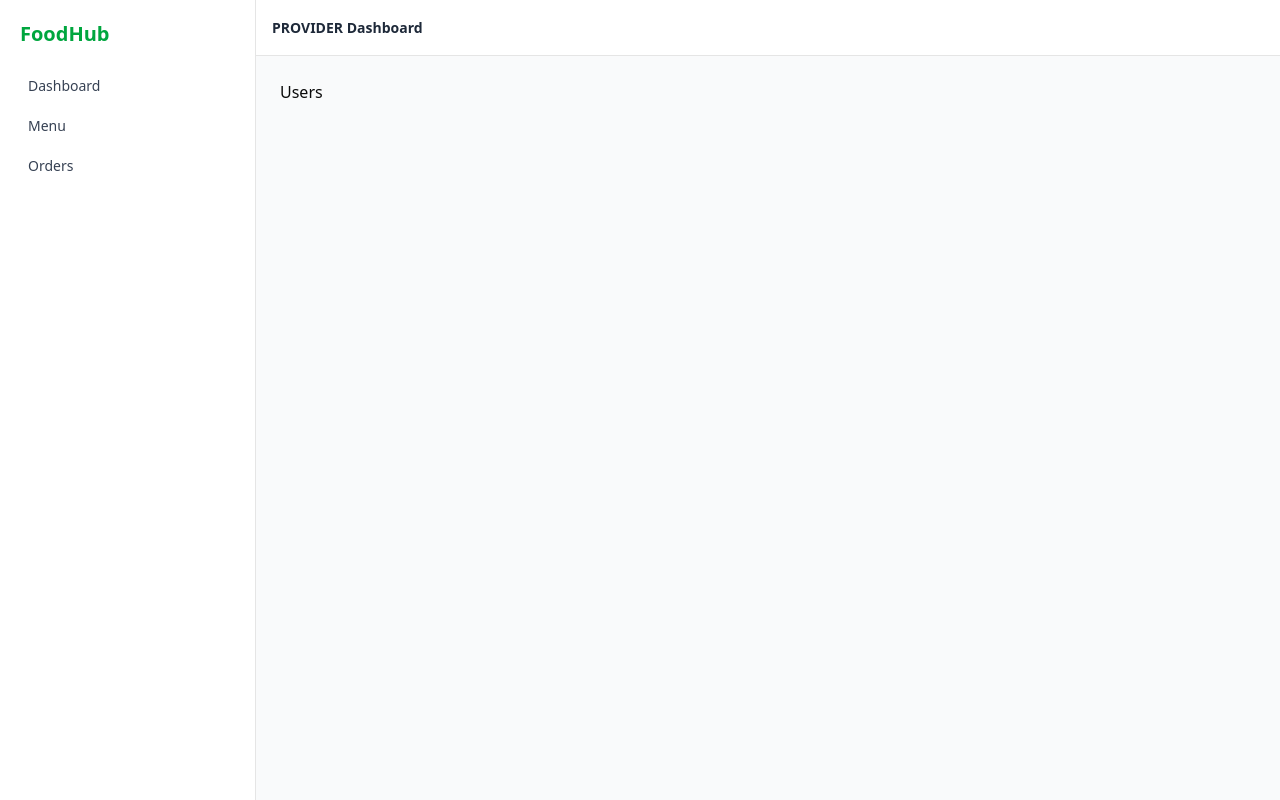
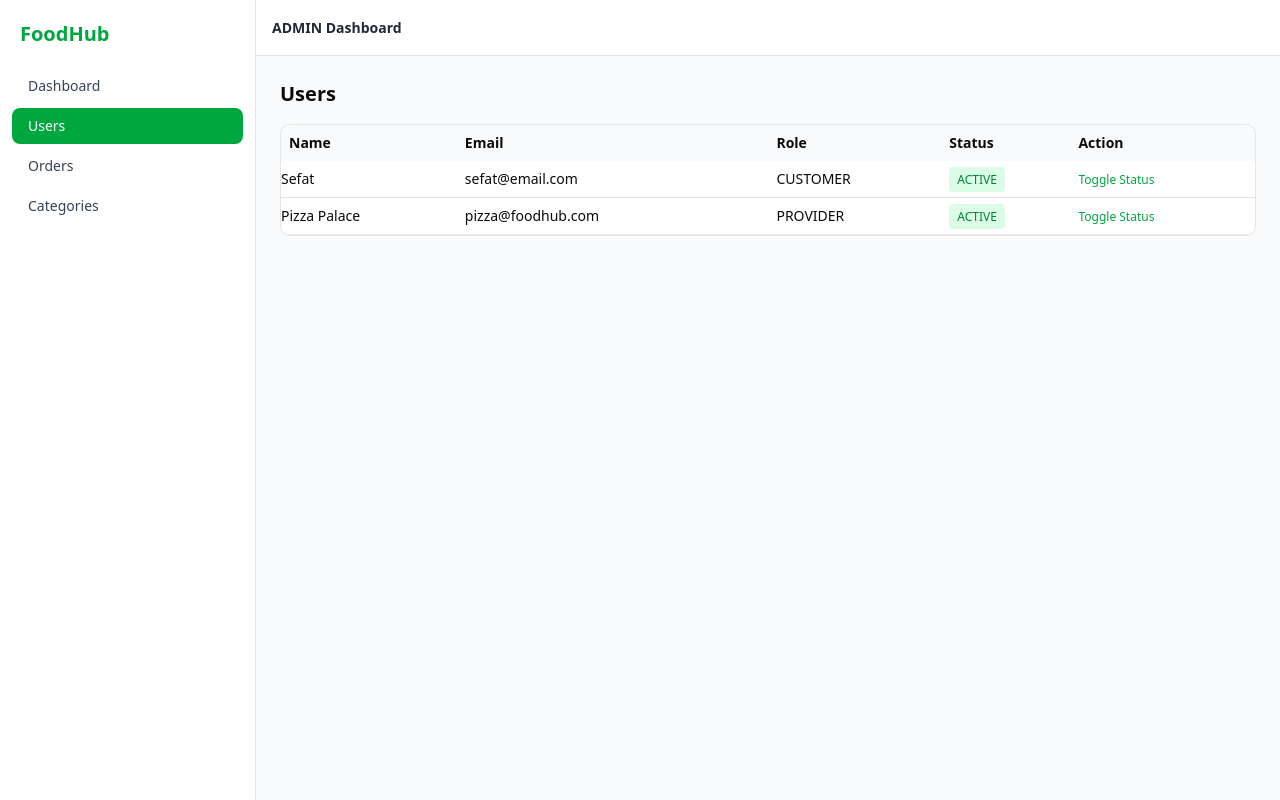
Before and after one commit to Muhammad-sefat/foodhub_client, a Next.js app: page /dashboard/admin/users in a window 1280 px wide. Built offline with nearby package versions, Linux system fonts and the light colour scheme.

Commit message:
complete all page design for admin

```diff
--- a/src/app/dashboard/admin/categories/page.tsx
+++ b/src/app/dashboard/admin/categories/page.tsx
@@ -1,7 +1,23 @@
-export default function page() {
+import CategoryCard from "@/components/admin/CategoryCard";
+
+const categories = ["Burger", "Pizza", "Pasta", "Sandwich"];
+
+export default function AdminCategoriesPage() {
   return (
-    <div>
-      <h1>categories</h1>
+    <div className="space-y-4">
+      <div className="flex justify-between items-center">
+        <h2 className="text-xl font-semibold">Categories</h2>
+
+        <button className="bg-green-600 text-white px-4 py-2 rounded hover:bg-green-700">
+          + Add Category
+        </button>
+      </div>
+
+      <div className="grid grid-cols-1 sm:grid-cols-2 gap-4">
+        {categories.map((cat) => (
+          <CategoryCard key={cat} name={cat} />
+        ))}
+      </div>
     </div>
   );
 }
--- a/src/app/dashboard/admin/orders/page.tsx
+++ b/src/app/dashboard/admin/orders/page.tsx
@@ -1,7 +1,46 @@
-export default function page() {
+import AdminOrderRow from "@/components/admin/OrderRow";
+
+const orders = [
+  {
+    id: "ORD-201",
+    customer: "Sefat",
+    provider: "Burger House",
+    total: 25,
+    status: "DELIVERED",
+  },
+  {
+    id: "ORD-202",
+    customer: "Rahim",
+    provider: "Pizza Palace",
+    total: 18,
+    status: "PREPARING",
+  },
+];
+
+export default function AdminOrdersPage() {
   return (
-    <div>
-      <h1>Orders</h1>
+    <div className="space-y-4">
+      <h2 className="text-xl font-semibold">All Orders</h2>
+
+      <div className="overflow-x-auto bg-white border rounded-lg">
+        <table className="w-full text-sm">
+          <thead className="bg-gray-50 text-left">
+            <tr>
+              <th className="p-2">Order ID</th>
+              <th>Customer</th>
+              <th>Provider</th>
+              <th>Total</th>
+              <th>Status</th>
+            </tr>
+          </thead>
+
+          <tbody>
+            {orders.map((order) => (
+              <AdminOrderRow key={order.id} {...order} />
+            ))}
+          </tbody>
+        </table>
+      </div>
     </div>
   );
 }
--- a/src/app/dashboard/admin/users/page.tsx
+++ b/src/app/dashboard/admin/users/page.tsx
@@ -1,7 +1,44 @@
-export default function page() {
+import UserRow from "@/components/admin/UserRow";
+
+const users = [
+  {
+    name: "Sefat",
+    email: "sefat@email.com",
+    role: "CUSTOMER",
+    status: "ACTIVE",
+  },
+  {
+    name: "Pizza Palace",
+    email: "pizza@foodhub.com",
+    role: "PROVIDER",
+    status: "ACTIVE",
+  },
+];
+
+export default function AdminUsersPage() {
   return (
-    <div>
-      <h1>Users</h1>
+    <div className="space-y-4">
+      <h2 className="text-xl font-semibold">Users</h2>
+
+      <div className="overflow-x-auto bg-white border rounded-lg">
+        <table className="w-full text-sm">
+          <thead className="bg-gray-50 text-left">
+            <tr>
+              <th className="p-2">Name</th>
+              <th>Email</th>
+              <th>Role</th>
+              <th>Status</th>
+              <th>Action</th>
+            </tr>
+          </thead>
+
+          <tbody>
+            {users.map((user, i) => (
+              <UserRow key={i} {...user} />
+            ))}
+          </tbody>
+        </table>
+      </div>
     </div>
   );
 }
--- a/src/constants/roles.tsx
+++ b/src/constants/roles.tsx
@@ -4,4 +4,4 @@ export type Role = "CUSTOMER" | "PROVIDER" | "ADMIN";
  * TEMP
  * Later this will come from auth (session.user.role)
  */
-export const CURRENT_ROLE: Role = "PROVIDER";
+export const CURRENT_ROLE: Role = "ADMIN";
```
